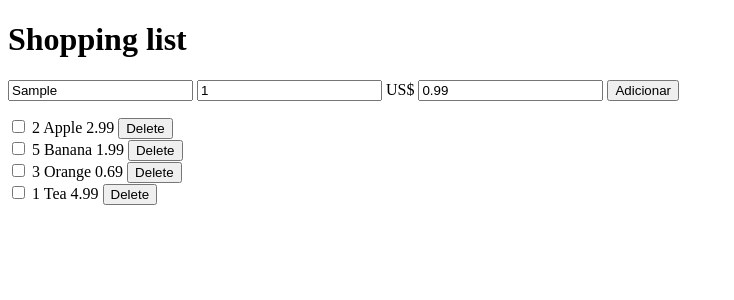
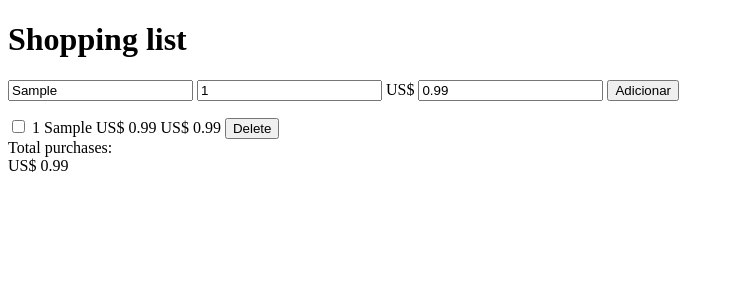
Before and after one commit to gean-ferreira/market-shopping-list, a Svelte app: page / in a window 1280 px wide. Both pictures are taken after typing "Sample" into the empty fields and a click on the button "Adicionar". Shown: the top 300 px of the page, without its empty margins (0-734 px from the left). Built offline with nearby package versions, Linux system fonts and the light colour scheme.

Commit message:
Add input pdt, qty and price; Svelte syntax was used (each)

```diff
--- a/src/App.svelte
+++ b/src/App.svelte
@@ -1,31 +1,50 @@
 <script>
-  import { each, space } from "svelte/internal";
+  let totalPdt = 0;
+  let totalPurchases = 0;
 
-  let list = [
-    { name: "Apple", qty: 2, price: 2.99 },
-    { name: "Banana", qty: 5, price: 1.99 },
-    { name: "Orange", qty: 3, price: 0.69 },
-    { name: "Tea", qty: 1, price: 4.99 },
-  ];
+  let list = [];
+
+  function addPdt() {
+    const name = document.getElementById("namePdt").value;
+    const qty = document.getElementById("qtyPdt").value;
+    const price = document.getElementById("pricePdt").value;
+
+    totalPdt = qty * price;
+    totalPurchases += totalPdt;
+
+    list = [
+      ...list,
+      {
+        name: name,
+        qty: qty,
+        price: price,
+        total: totalPdt,
+      },
+    ];
+  }
 </script>
 
 <main>
   <h1>Shopping list</h1>
-  <input type="text" name="" id="" placeholder="Product's name" />
-  <input type="number" name="" id="" value="1" />
+  <input type="text" name="" id="namePdt" placeholder="Product's name" />
+  <input type="number" name="" id="qtyPdt" value="1" />
   <span>US$</span>
-  <input type="number" name="" id="" value="0.99" />
-  <button>Adicionar</button>
+  <input type="number" name="" id="pricePdt" value="0.99" />
+  <button on:click={addPdt}>Adicionar</button>
+
   <ul class="shopping-list">
-    {#each list as item, i}
+    {#each list as item}
       <li>
         <input type="checkbox" />
         <span>{item.qty}</span>
         <span>{item.name}</span>
-        <span>{item.price}</span>
+        <span>US$ {item.price}</span>
+        <span>US$ {item.total}</span>
         <button>Delete</button>
       </li>
     {/each}
+    <div>Total purchases:</div>
+    <span>US$ {totalPurchases.toFixed(2)}</span>
   </ul>
 </main>
 
```
